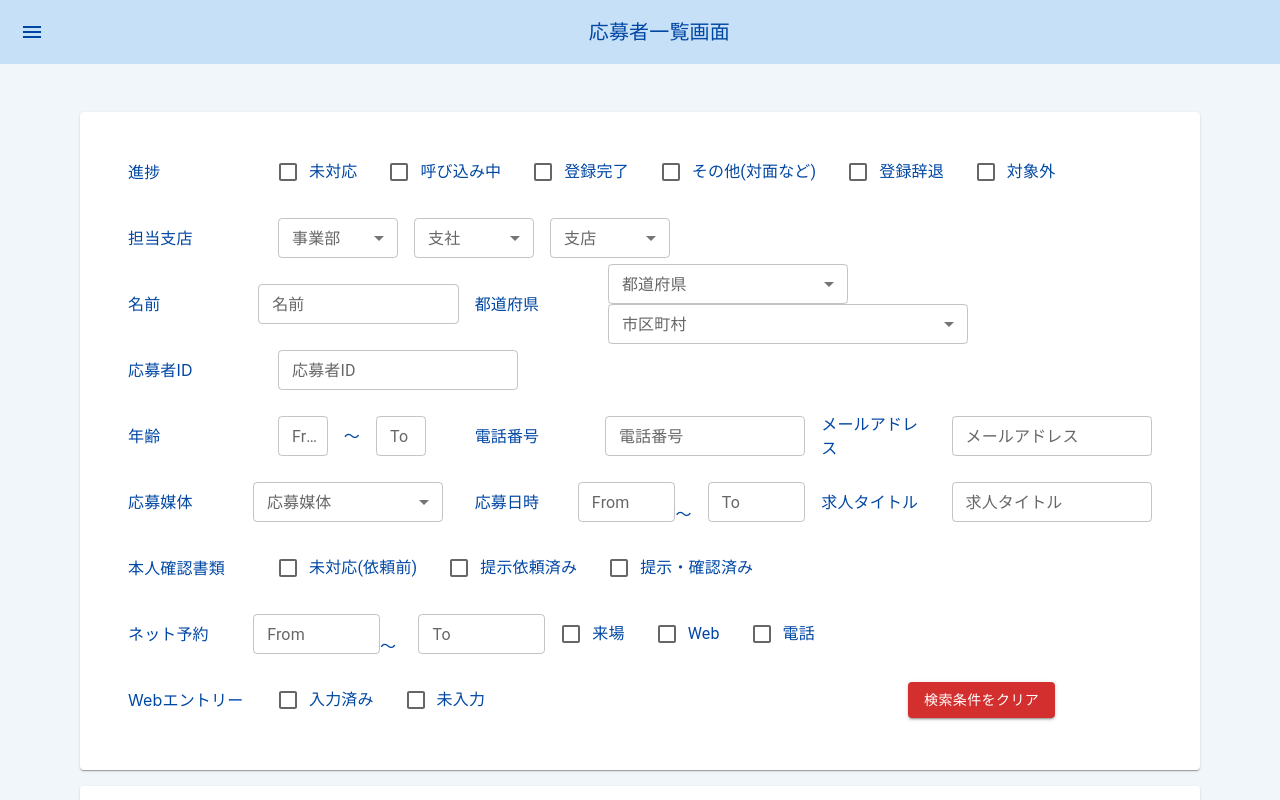
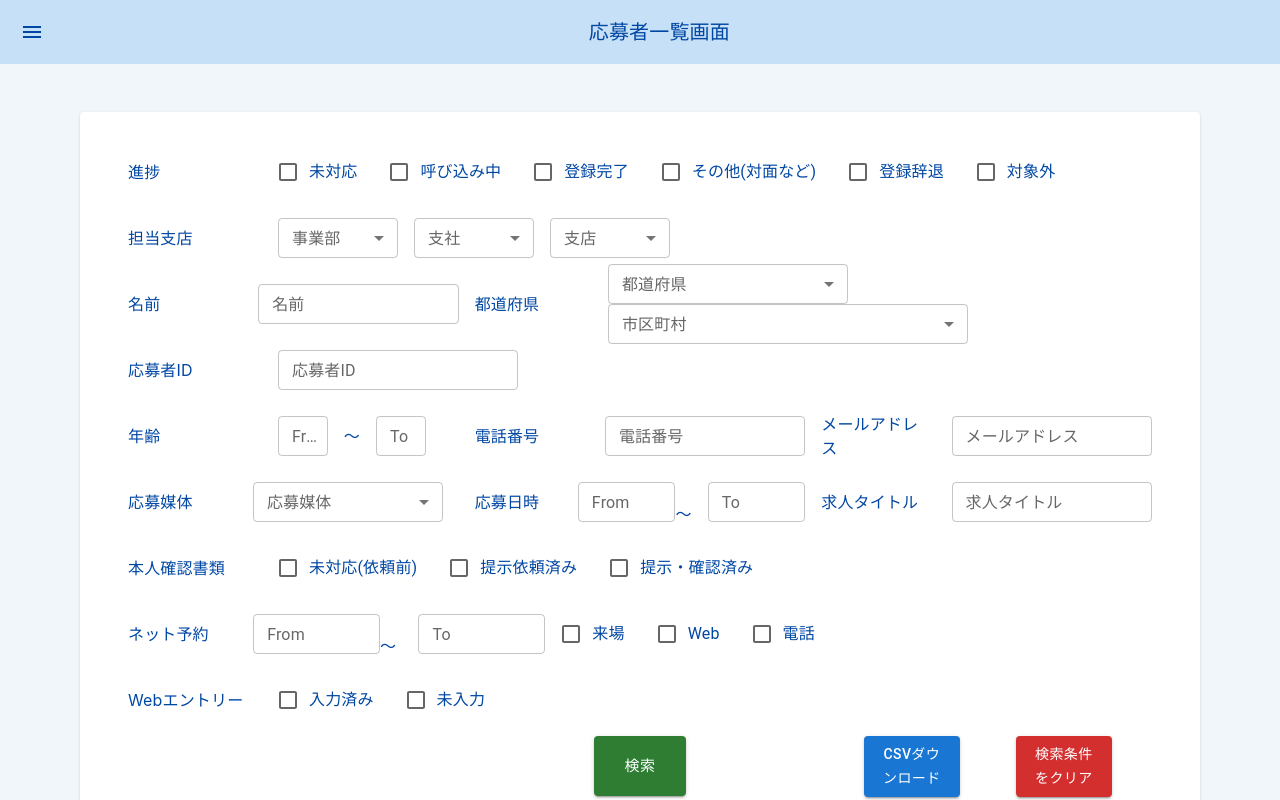
Before and after one commit to ilx-umehara/fan-kun_front-dev, a React (Create React App) app: page /oubo_list in a window 1280 px wide. Shown: the top 800 px of the page. Built offline with nearby package versions, Linux system fonts and the light colour scheme.

Commit message:
[add]応募一覧画面にボタン追加

```diff
--- a/src/components/feature/ApplicantsList/ApplicantsSearch.jsx
+++ b/src/components/feature/ApplicantsList/ApplicantsSearch.jsx
@@ -152,11 +152,25 @@ const ApplicantsSearch = () =>{
                 <CheckedInputWebEntry />
               </div>
             </Grid>
-            <Grid item xs={12} sm={12} md={12} lg={3} xl={3}>
-              <div css={styles.searchItem}>
+            <Grid item xs={12} sm={12} md={12} lg={12} xl={12}>
+              <Grid container spacing={2} rowSpacing={2} columnSpacing={{ xs: 1, sm: 1, md: 1, lg: 2, xl: 2 }} sx={{px:5}}>
+                <Grid item xs={12} sm={4} md={4} lg={4} xl={4}>
+                  <div css={styles.downloadBtn}>
 
-                <Button variant="contained" color="error">検索条件をクリア</Button>
-              </div>
+                  </div>
+                </Grid>
+                <Grid item xs={12} sm={4} md={4} lg={4} xl={4}>
+                  <div css={styles.searchBtn}>
+                    <Button variant="contained" color="success" size="large" sx={{ width: '30%', height: '60px' }}>検索</Button>
+                  </div>
+                </Grid>
+                <Grid item xs={12} sm={4} md={4} lg={4} xl={4}>
+                  <div css={styles.clearBtn}>
+                    <Button variant="contained" color="primary" sx={{ ml: 7 }}>CSVダウンロード</Button>
+                    <Button variant="contained" color="error" sx={{ ml: 7 }}>検索条件をクリア</Button>
+                  </div>
+                </Grid>
+              </Grid>
             </Grid>
           </Grid>
 
@@ -168,6 +182,30 @@ const ApplicantsSearch = () =>{
 const styles = {
   searchItem:{
     display: 'flex',
+    alignItems: 'center',
+    width: '100%',
+    height: '40px',
+    marginBottom: '10px',
+  },
+  downloadBtn:{
+    display: 'flex',
+    justifyContent: 'flex-start',
+    alignItems: 'center',
+    width: '100%',
+    height: '40px',
+    marginBottom: '10px',
+  },
+  searchBtn:{
+    display: 'flex',
+    justifyContent: 'center',
+    alignItems: 'center',
+    width: '100%',
+    height: '40px',
+    marginBottom: '10px',
+  },
+  clearBtn:{
+    display: 'flex',
+    justifyContent: 'flex-end',
     alignItems: 'center',
     width: '100%',
     height: '40px',
```
